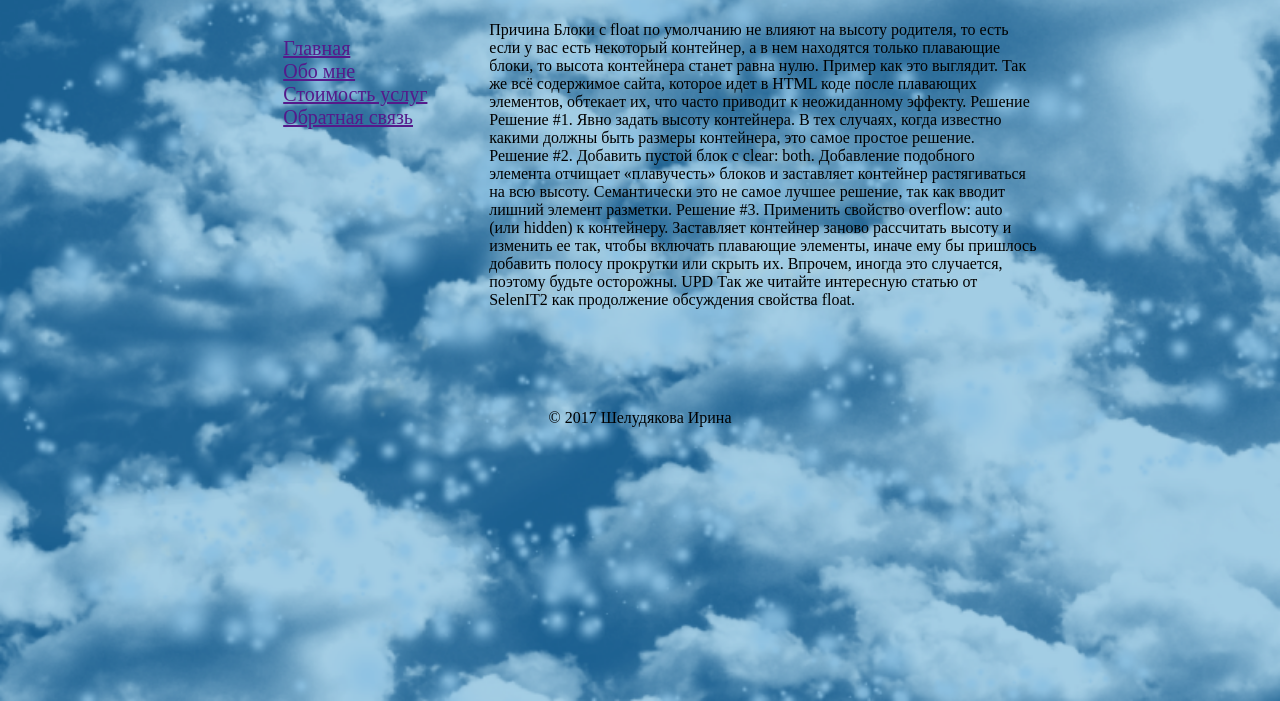
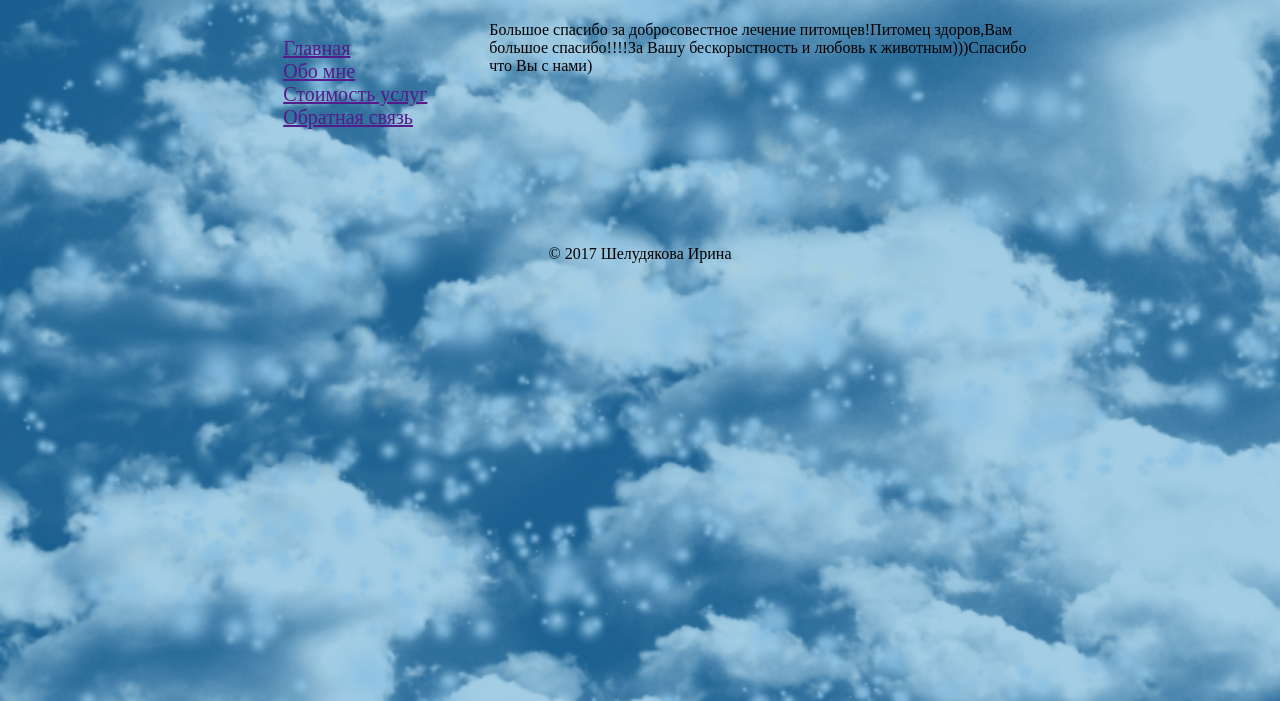
Before and after one commit to Immelstorunn/Photographer, a plain HTML site: page index.html in a window 1280 px wide. Shown: the part 99-800 px from the top of the page. Drawn offline with Linux system fonts and the light colour scheme.

Commit message:
:)
Изменил текст

```diff
--- a/index.html
+++ b/index.html
@@ -27,22 +27,7 @@
             </ul>
         </div>
         <div class="right-column">
-            Причина
-
-            Блоки с float по умолчанию не влияют на высоту родителя, то есть если у вас есть некоторый контейнер, а в нем находятся только плавающие блоки, то высота контейнера станет равна нулю. Пример как это выглядит.
-
-            Так же всё содержимое сайта, которое идет в HTML коде после плавающих элементов, обтекает их, что часто приводит к неожиданному эффекту.
-
-            Решение
-
-            Решение #1. Явно задать высоту контейнера. В тех случаях, когда известно какими должны быть размеры контейнера, это самое простое решение.
-
-            Решение #2. Добавить пустой блок с clear: both. Добавление подобного элемента отчищает «плавучесть» блоков и заставляет контейнер растягиваться на всю высоту. Семантически это не самое лучшее решение, так как вводит лишний элемент разметки.
-
-            Решение #3. Применить свойство overflow: auto (или hidden) к контейнеру. Заставляет контейнер заново рассчитать высоту и изменить ее так, чтобы включать плавающие элементы, иначе ему бы пришлось добавить полосу прокрутки или скрыть их. Впрочем, иногда это случается, поэтому будьте осторожны.
-
-            UPD
-            Так же читайте интересную статью от SelenIT2 как продолжение обсуждения свойства float.
+            Большое спасибо за добросовестное лечение питомцев!Питомец здоров,Вам большое спасибо!!!!За Вашу бескорыстность и любовь к животным)))Спасибо что Вы с нами)
 
         </div>
     </div>
```
